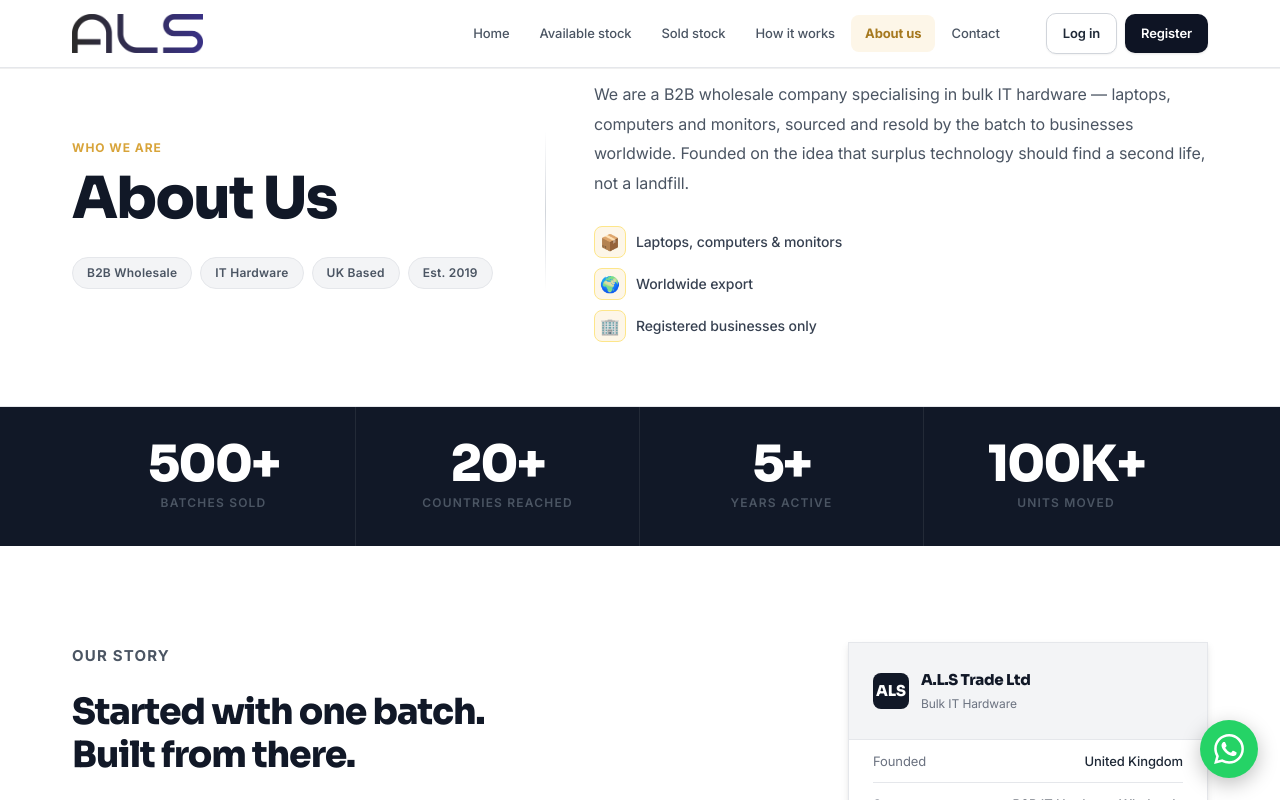
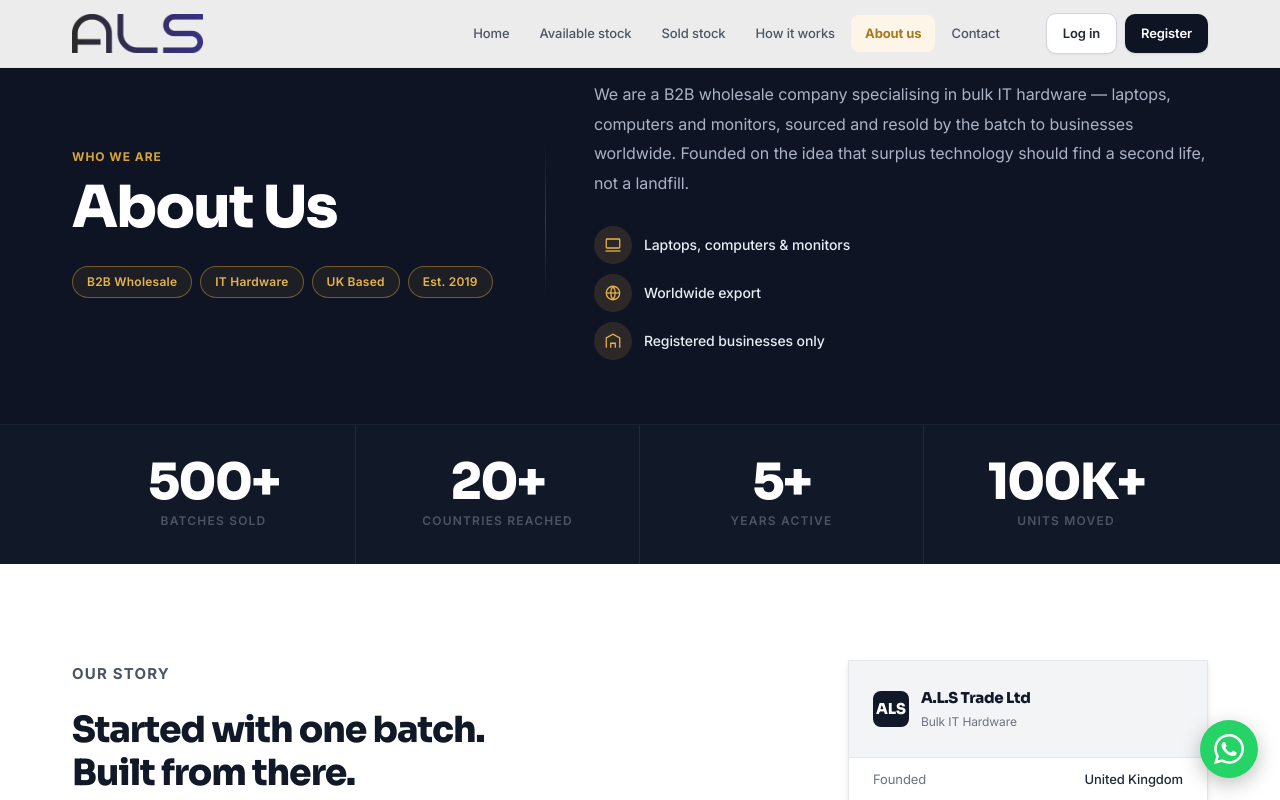
Before and after one commit to newbornspec/Als-Trade-wholesale, a React (Vite) app in the folder client/: page /about-us in a window 1280 px wide. Shown: the top 800 px of the page. Built offline with nearby package versions, Linux system fonts and the light colour scheme.

Commit message:
Redesign About hero: dark premium ink and gold

```diff
--- a/client/src/pages/AboutPage.css
+++ b/client/src/pages/AboutPage.css
@@ -2,8 +2,8 @@
 .about-page { padding-top: var(--nav-h); min-height: 100vh; background: var(--white); }
 
 .about-hero {
-  background: var(--white);
-  border-bottom: 1px solid var(--gray-100);
+  background: var(--ink);
+  border-bottom: 1px solid rgba(255,255,255,0.06);
   padding: 5rem 0 4rem;
 }
 
@@ -24,7 +24,7 @@
   font-size: clamp(36px, 5vw, 58px);
   font-weight: 800;
   letter-spacing: -0.03em;
-  color: var(--gray-800);
+  color: #ffffff;
   line-height: 1.15;
   text-transform: none;
   margin-bottom: 1.5rem;
@@ -36,12 +36,12 @@
 }
 .ah-tag {
   padding: 5px 14px;
-  background: var(--gray-50);
-  border: 1px solid var(--gray-100);
+  background: rgba(216,164,58,.08);
+  border: 1px solid rgba(216,164,58,.45);
   border-radius: 20px;
   font-size: 12px;
   font-weight: 600;
-  color: var(--gray-500);
+  color: #e6b34e;
   letter-spacing: 0.02em;
 }
 
@@ -49,7 +49,7 @@
 .ah-divider {
   width: 1px;
   height: 160px;
-  background: linear-gradient(to bottom, transparent, var(--gray-200), transparent);
+  background: linear-gradient(to bottom, transparent, rgba(255,255,255,.16), transparent);
   flex-shrink: 0;
 }
 
@@ -59,7 +59,7 @@
 }
 .ah-intro {
   font-size: 16px;
-  color: var(--gray-500);
+  color: #aab3c6;
   line-height: 1.85;
   margin-bottom: 1.75rem;
 }
@@ -71,18 +71,17 @@
 .ah-highlight {
   display: flex;
   align-items: center;
-  gap: 10px;
+  gap: 12px;
   font-size: 14px;
   font-weight: 500;
-  color: var(--gray-600);
+  color: #e8ecf4;
 }
 .ah-highlight-icon {
-  font-size: 16px;
-  width: 32px;
-  height: 32px;
-  background: var(--accent-lt);
-  border: 1px solid var(--accent-mid);
-  border-radius: 8px;
+  width: 38px;
+  height: 38px;
+  background: rgba(216,164,58,.14);
+  color: #e6b34e;
+  border-radius: 50%;
   display: flex;
   align-items: center;
   justify-content: center;
@@ -159,7 +158,7 @@
   .ah-inner { grid-template-columns: 1fr; gap: 2rem; }
   .ah-left { padding-right: 0; }
   .ah-right { padding-left: 0; }
-  .ah-divider { width: 60px; height: 2px; background: linear-gradient(to right, transparent, var(--gray-200), transparent); margin: 0; }
+  .ah-divider { width: 60px; height: 2px; background: linear-gradient(to right, transparent, rgba(255,255,255,.16), transparent); margin: 0; }
   .story-inner { grid-template-columns: 1fr; }
   .story-card { position: static; }
   .location-inner { grid-template-columns: 1fr; }
--- a/client/src/pages/AboutPage.jsx
+++ b/client/src/pages/AboutPage.jsx
@@ -147,9 +147,9 @@
               </p>
               <div className="ah-highlights">
                 {[
-                  { icon: '📦', text: 'Laptops, computers & monitors' },
-                  { icon: '🌍', text: 'Worldwide export' },
-                  { icon: '🏢', text: 'Registered businesses only' },
+                  { icon: (<svg width="18" height="18" viewBox="0 0 24 24" fill="none" stroke="currentColor" strokeWidth="1.7"><rect x="3" y="4" width="18" height="12" rx="1"/><line x1="2" y1="20" x2="22" y2="20"/></svg>), text: 'Laptops, computers & monitors' },
+                  { icon: (<svg width="18" height="18" viewBox="0 0 24 24" fill="none" stroke="currentColor" strokeWidth="1.7"><circle cx="12" cy="12" r="9"/><path d="M3 12h18"/><path d="M12 3a15 15 0 0 1 0 18"/><path d="M12 3a15 15 0 0 0 0 18"/></svg>), text: 'Worldwide export' },
+                  { icon: (<svg width="18" height="18" viewBox="0 0 24 24" fill="none" stroke="currentColor" strokeWidth="1.7"><path d="M3 21V8l9-5 9 5v13"/><path d="M9 21v-6h6v6"/></svg>), text: 'Registered businesses only' },
                 ].map((h, i) => (
                   <div key={i} className="ah-highlight">
                     <span className="ah-highlight-icon">{h.icon}</span>
```
